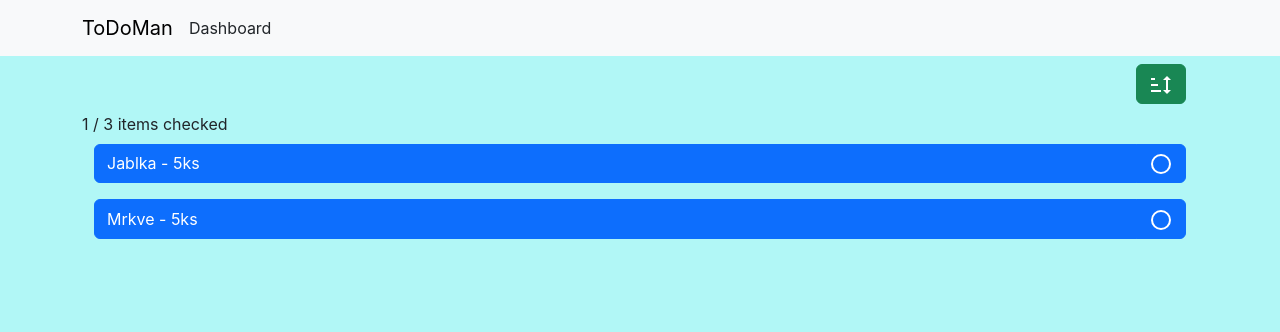
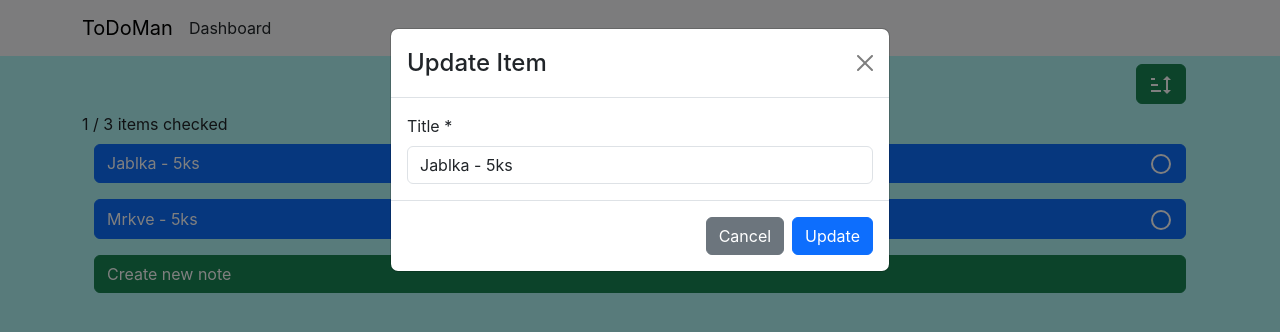
Before and after one commit to Vratislavberry/to-do-projekt, a React (Create React App) app in the folder client/: page /listDetail in a window 1280 px wide. Both pictures are taken after a click on the button "Jablka - 5ks". Shown: the top 332 px of the page. Built offline with nearby package versions, Linux system fonts and the light colour scheme; no server answers.

Commit message:
Added create functionality

```diff
--- a/client/src/components/listDetail/splitCard-form.jsx
+++ b/client/src/components/listDetail/itemForm.jsx
@@ -9,19 +9,10 @@ import { listDetailContext } from "./listDetailProvider";
 function SplitCardForm({
   item,
   onClose,
-  switchToNewCard,
-  resetTextSegmentItem,
 }) {
-  const { state, data, handlerMap, groupId } = useContext(listDetailContext);
+  const { state, data, handlerMap } = useContext(listDetailContext);
 
 
-  function getCurrentDate() {
-    const today = new Date();
-    const year = today.getFullYear();
-    const month = String(today.getMonth() + 1).padStart(2, "0"); // Months are 0-based
-    const day = String(today.getDate()).padStart(2, "0");
-    return `${year}-${month}-${day}`;
-  }
 
   return (
     <Modal show={true} onHide={onClose}>
@@ -36,32 +27,19 @@ function SplitCardForm({
           // extracts data from Modal form
           const values = Object.fromEntries(formData);
 
-          // set current date in form data in format YYYY-MM-DD
-          values.date = getCurrentDate();
-          // set groupId in form data
-          values.groupId = groupId;
-
           let result = null;
-          if (item.id) {
-            result = await handlerMap.handleUpdate({ ...values, id: item.id });
+          if (item._id) {
+            result = await handlerMap.handleUpdate({ ...values, _id: item._id });
           } else {
             result = await handlerMap.handleCreate({ ...values });
           }
-
           if (result.ok) {
-            // If we created a new card, switch to it
-            if (!item.id) {
-              switchToNewCard();
-            }
-            if (item?.id) {
-              resetTextSegmentItem();
-            }
             onClose();
           }
         }}
       >
         <Modal.Header closeButton>
-          <Modal.Title>{item?.id ? "Update" : "Add"} SplitCard</Modal.Title>
+          <Modal.Title>{item?._id ? "Update" : "Add"} Item</Modal.Title>
         </Modal.Header>
         <Modal.Body>
           <Form.Label>Title *</Form.Label>
@@ -73,19 +51,6 @@ function SplitCardForm({
             required
             maxLength={100}
           />
-
-          <Form.Label>Question text *</Form.Label>
-          <Form.Control
-            type="text"
-            name="questionText"
-            disabled={state === "pending"}
-            defaultValue={item?.questionText}
-            required
-            maxLength={250}
-          />
-          <Form.Text className="text-muted text-center">
-            * SplitCard pieces are separated via ";"
-          </Form.Text>
         </Modal.Body>
         <Modal.Footer>
           <Button
@@ -100,7 +65,7 @@ function SplitCardForm({
             type="submit"
             disabled={state === "pending"}
           >
-            {item?.id ? "Update" : "Create"}
+            {item?._id ? "Update" : "Create"}
           </Button>
         </Modal.Footer>
       </Form>
--- a/client/src/components/listDetail/listDetailContent.jsx
+++ b/client/src/components/listDetail/listDetailContent.jsx
@@ -13,7 +13,7 @@ import { mdiSort } from "@mdi/js";
 import { listDetailContext } from "./listDetailProvider";
 import PendingItem from "../pending-item";
 import SplitCardUI from "./splitCardUI";
-import SplitCardForm from "./splitCard-form";
+import ItemForm from "./itemForm";
 import SplitCardDeleteForm from "./splitCard-delete-form";
 import SplitCardBlank from "./splitCard-blank";
 import SplitCardConfig from "./splitCard-config";
@@ -27,7 +27,7 @@ function ListDetailContent() {
   const [currentCardIndex, setCurrentCardIndex] = useState(0);
   const [showConfig, setShowConfig] = useState(false);
   const [showFilterConfig, setShowFilterConfig] = useState(false);
-  const [SplitCardFormData, setSplitCardFormData] = useState();
+  const [itemFormData, setItemFormData] = useState();
   const [SplitCardDeleteFormData, setSplitCardDeleteFormData] = useState();
   const [SplitCardStates, setSplitCardStates] = useState();
   const [textSegmentsList, setTextSegmentsList] = useState([]);
@@ -54,29 +54,14 @@ function ListDetailContent() {
       {!!showConfig ? (
         <SplitCardConfig
           onClose={() => setShowConfig(false)}
-          setSplitCardFormData={setSplitCardFormData}
+          setSplitCardFormData={setItemFormData}
           setSplitCardDeleteFormData={setSplitCardDeleteFormData}
           currentCard={data?.splitCardList[currentCardIndex]}
         />
       ) : null}
 
-      {!!SplitCardFormData ? (
-        <SplitCardForm
-          item={SplitCardFormData}
-          switchToNewCard={() => {
-            setCurrentCardIndex(data?.splitCardList?.length);
-            setSplitCardStates([...(SplitCardStates || []), "visited"]);
-            setTextSegmentsList([...(textSegmentsList || []), []]);
-          }}
-          onClose={() => setSplitCardFormData()}
-          resetTextSegmentItem={() =>
-            setTextSegmentsList(
-              textSegmentsList.map((item, i) =>
-                i !== currentCardIndex ? item : []
-              )
-            )
-          }
-        />
+      {!!itemFormData ? (
+        <ItemForm item={itemFormData} onClose={() => setItemFormData()} />
       ) : null}
 
       {!!SplitCardDeleteFormData ? (
@@ -120,9 +105,24 @@ function ListDetailContent() {
 
           {data.itemList.map((item) =>
             filter[item.state] ? (
-              <ItemUI key={item._id} item={item} setItemFormData={() => {}} />
+              <ItemUI
+                key={item._id}
+                item={item}
+                setItemFormData={setItemFormData}
+              />
             ) : null
           )}
+
+          <Col sm="12" className="my-2">
+            <Button
+              variant="success"
+              className="w-100 text-start"
+              disabled={state === "pending"}
+              onClick={() => setItemFormData({})}
+            >
+              Create new note
+            </Button>
+          </Col>
         </Row>
       ) : null}
 
@@ -171,7 +171,7 @@ function ListDetailContent() {
       {/* no item is created yet */}
       {state === "ready" && data?.splitCardList?.length === 0 ? (
         <Row>
-          <SplitCardBlank onCreateFormClose={() => setSplitCardFormData({})} />
+          <SplitCardBlank onCreateFormClose={() => setItemFormData({})} />
         </Row>
       ) : null}
     </Container>
--- a/client/src/components/listDetail/listDetailProvider.jsx
+++ b/client/src/components/listDetail/listDetailProvider.jsx
@@ -79,26 +79,44 @@ function ListDetailProvider({ children, listID }) {
   }, []);
 
   async function handleCreate(dtoIn) {
+    // mark pending
     setListDetailDto((current) => {
       return { ...current, state: "pending" };
     });
-    const result = await FetchHelper.item.create(dtoIn);
+
+    // create only on FE (no network call)
+    // create newItem here so we can return it to caller
+    const newId = Math.random().toString(36).substring(2, 9);
+    // ensure the item has a state so filtering shows it (default to unchecked)
+    const newItem = { ...dtoIn, _id: newId, state: dtoIn.state ?? "unchecked" };
+
     setListDetailDto((current) => {
-      if (result.ok) {
-        current.data.itemList.push(result.data);
-        // returns deep copy of current
+      // if no data or no itemList yet, initialize it
+      if (!current.data || !Array.isArray(current.data.itemList)) {
         return {
-          ...current, // Keeps all existing properties
-          state: "ready", // Updates the state property
-          // Updates the data property
-          data: { ...current.data, itemList: current.data.itemList.slice() },
-          error: null, // Resets the error property
+          ...current,
+          state: "ready",
+          data: { ...(current.data || {}), itemList: [newItem] },
+          error: null,
+          ok: true,
         };
-      } else {
-        return { ...current, state: "error", error: result.data };
       }
+
+      // create a new array and add the new item
+      const newItemList = current.data.itemList.slice();
+      newItemList.push(newItem);
+
+      return {
+        ...current,
+        state: "ready",
+        data: { ...current.data, itemList: newItemList },
+        error: null,
+        ok: true, // Normally would come from backend response
+      };
     });
-    return { ok: result.ok, error: result.ok ? undefined : result.data };
+
+    // return simulated backend response
+    return { ok: true, data: newItem };
   }
 
   async function handleUpdate(dtoIn) {
@@ -135,6 +153,9 @@ function ListDetailProvider({ children, listID }) {
         pendingId: undefined,
       };
     });
+
+    // simulate successful result for caller
+    return { ok: true };
   }
 
   async function handleDelete(dtoIn) {
@@ -173,7 +194,13 @@ function ListDetailProvider({ children, listID }) {
   const value = {
     ...listDetailDto,
     listID,
-    handlerMap: { handleLoad, handleCreate, handleUpdate, handleDelete, handleFilterChange },
+    handlerMap: {
+      handleLoad,
+      handleCreate,
+      handleUpdate,
+      handleDelete,
+      handleFilterChange,
+    },
   };
 
   return (
```
